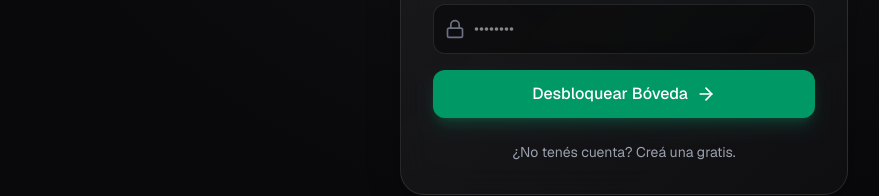
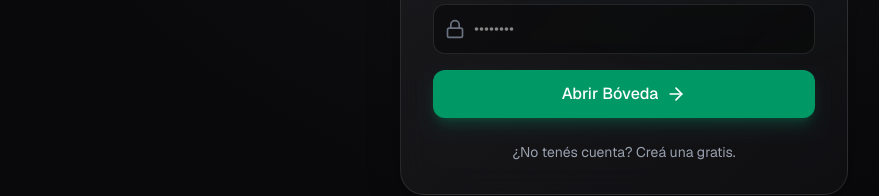
Before and after one commit to mgvegh/LaBoveda, a Next.js app: page /login in a window 1280 px wide. Shown: the part 485-681 px from the top of the page, without its empty margins (16-895 px from the left). Built offline with nearby package versions, Linux system fonts and the light colour scheme; no server answers.

Commit message:
UI: Cambiar texto de botón de login a 'Abrir Bóveda'

```diff
--- a/src/app/login/page.tsx
+++ b/src/app/login/page.tsx
@@ -164,7 +164,7 @@ export default function LoginPage() {
               <Loader2 className="w-5 h-5 animate-spin" />
             ) : (
               <>
-                {isLogin ? "Desbloquear Bóveda" : "Crear Bóveda Segura"}
+                {isLogin ? "Abrir Bóveda" : "Crear Bóveda Segura"}
                 <ArrowRight className="w-5 h-5 group-hover:translate-x-1 transition-transform" />
               </>
             )}
```
